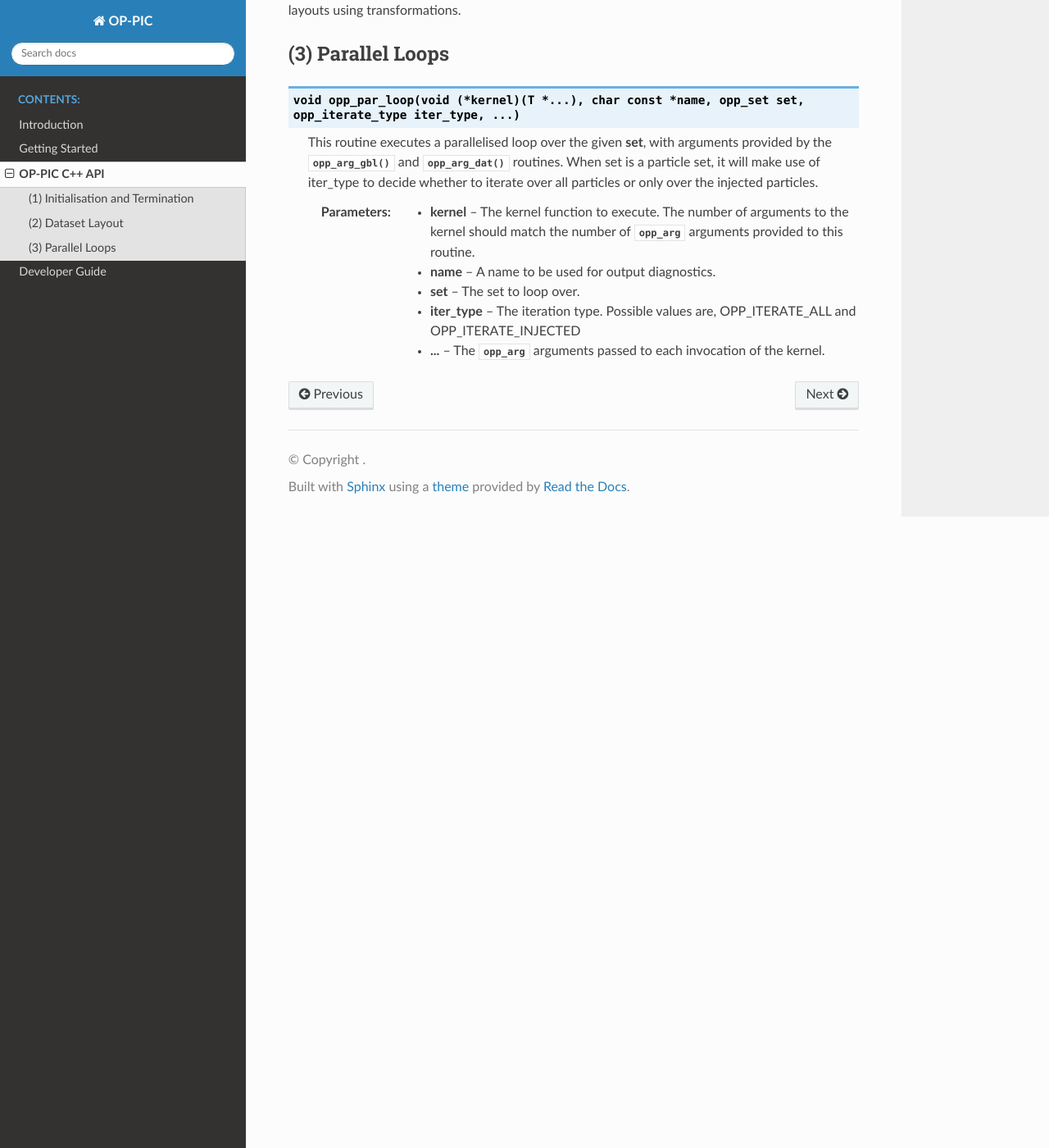
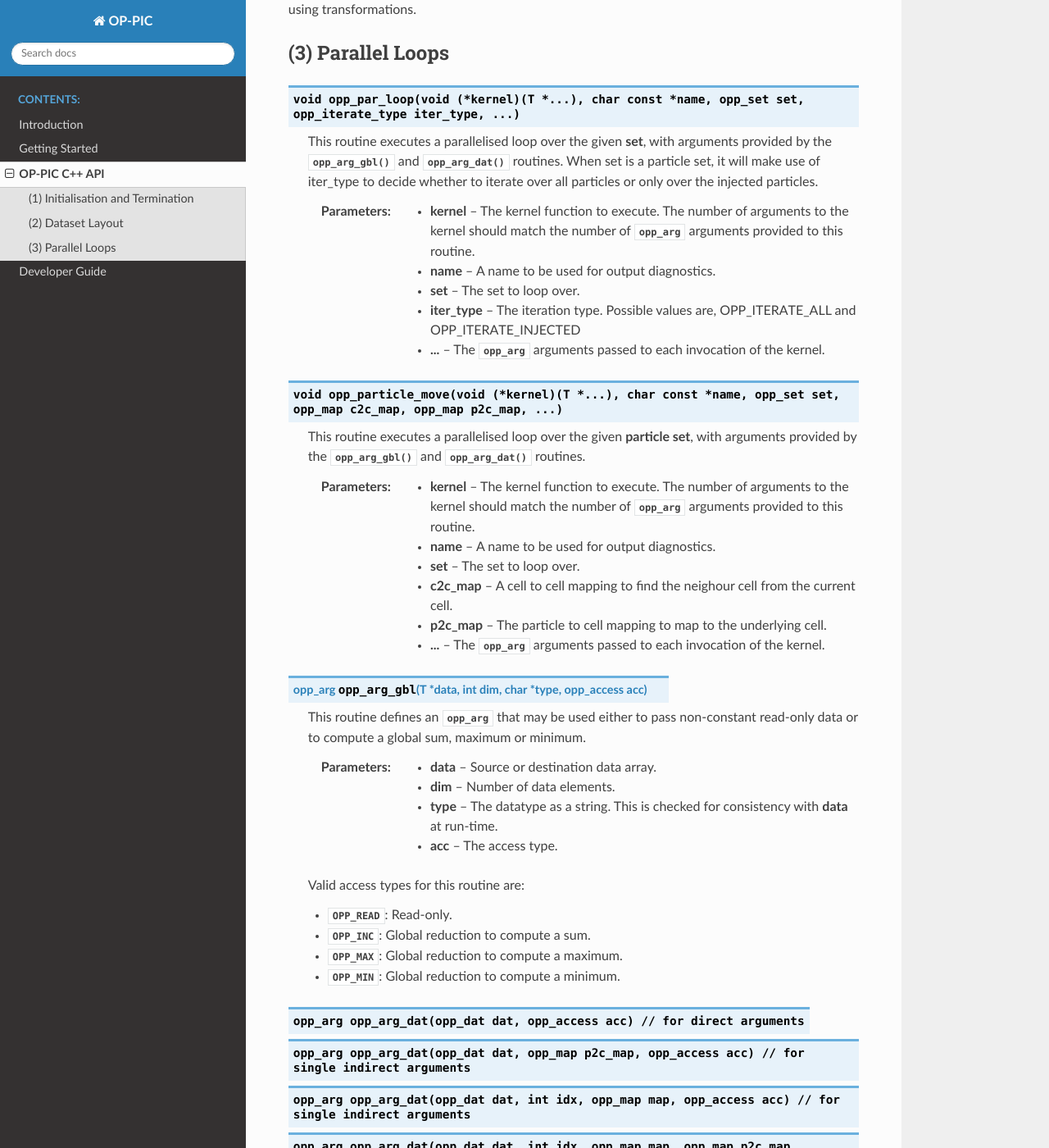
Before and after one commit to ZamanLantra/git_docs_test, a Sphinx documentation site: the page built from doc/api.rst, in a window 1280 px wide and 1400 px high, scrolled down 3459 px. Shown: the whole window at 82% size. Built offline with Sphinx 7.4.7 and the Read the Docs theme 2.0.0, drawn with Linux system fonts in a browser that asks for light colours; pages that are not in the unit, such as notebooks, are missing from menus; some of the changed text lies outside the part shown.

Commit message:
Update api.rst

```diff
--- a/doc/api.rst
+++ b/doc/api.rst
@@ -115,7 +115,7 @@ OP-PIC C++ API
 (2) Dataset Layout
 ^^^^^^^^^^^^^^^^^^
 
-By default OP-PIC stores data in CPUs as AoS (Array of Structs) layout, matching what is supplied to :c:func:`opp_decl_dat()` and :c:func:`opp_decl_map()`, however, on GPUs, OP-PIC use SoA (Struct of Arrays) layouts using transformations.
+By default OP-PIC stores data in CPUs as AoS (Array of Structs) layout, matching what is supplied to `opp_decl_dat()` and `opp_decl_map()`, however, on GPUs, OP-PIC use SoA (Struct of Arrays) layouts using transformations.
 
 (3) Parallel Loops
 ^^^^^^^^^^^^^^^^^^
@@ -130,3 +130,53 @@ By default OP-PIC stores data in CPUs as AoS (Array of Structs) layout, matching
    :param set: The set to loop over.
    :param iter_type: The iteration type. Possible values are, :c:expr:`OPP_ITERATE_ALL` and :c:expr:`OPP_ITERATE_INJECTED`
    :param ...: The :c:type:`opp_arg` arguments passed to each invocation of the kernel.
+
+.. c:function:: void opp_particle_move(void (*kernel)(T *...), char const *name, opp_set set, opp_map c2c_map, opp_map p2c_map, ...)
+
+   This routine executes a parallelised loop over the given **particle set**, with arguments provided by the :c:func:`opp_arg_gbl()` and :c:func:`opp_arg_dat()` routines.
+
+   :param kernel: The kernel function to execute. The number of arguments to the kernel should match the number of :c:type:`opp_arg` arguments provided to this routine.
+   :param name: A name to be used for output diagnostics.
+   :param set: The set to loop over.
+   :param c2c_map: A cell to cell mapping to find the neighour cell from the current cell.
+   :param p2c_map: The particle to cell mapping to map to the underlying cell.
+   :param ...: The :c:type:`opp_arg` arguments passed to each invocation of the kernel.
+
+.. c:function:: opp_arg opp_arg_gbl(T *data, int dim, char *type, opp_access acc)
+
+   This routine defines an :c:type:`opp_arg` that may be used either to pass non-constant read-only data or to compute a global sum, maximum or minimum.
+
+   :param data: Source or destination data array.
+   :param dim: Number of data elements.
+   :param type: The datatype as a string. This is checked for consistency with **data** at run-time.
+   :param acc: The access type.
+
+   Valid access types for this routine are:
+
+   - :c:data:`OPP_READ`: Read-only.
+   - :c:data:`OPP_INC`: Global reduction to compute a sum.
+   - :c:data:`OPP_MAX`: Global reduction to compute a maximum.
+   - :c:data:`OPP_MIN`: Global reduction to compute a minimum.
+
+.. c:function:: opp_arg opp_arg_dat(opp_dat dat, opp_access acc) // for direct arguments
+   opp_arg opp_arg_dat(opp_dat dat, opp_map p2c_map, opp_access acc) // for single indirect arguments
+   opp_arg opp_arg_dat(opp_dat dat, int idx, opp_map map, opp_access acc) // for single indirect arguments
+   opp_arg opp_arg_dat(opp_dat dat, int idx, opp_map map, opp_map p2c_map, opp_access acc) // for double indirect arguments
+
+   This routine defines an :c:type:`opp_arg` that can be used to pass a dataset either directly attached to the target :c:type:`opp_set` or attached to an :c:type:`opp_set` reachable through a mapping.
+
+   :param dat: The dataset.
+   :param acc: The access type.
+   :param p2c_map: Map from a particle to underlying cell (iterating set shuld be a particle set).
+   :param idx: The per-set-element index into the map to use.
+   :param map: The mapping to use for indirection.
+
+   Valid access types for this routine are:
+
+   - :c:data:`OPP_READ`: Read-only.
+   - :c:data:`OPP_WRITE`: Write-only.
+   - :c:data:`OPP_RW`: Read and write.
+   - :c:data:`OPP_INC`: Increment or global reduction to compute a sum.
+
+   .. note::
+      An example of how these API calls are used in an application can be found in the Developer Guide Section.
```
